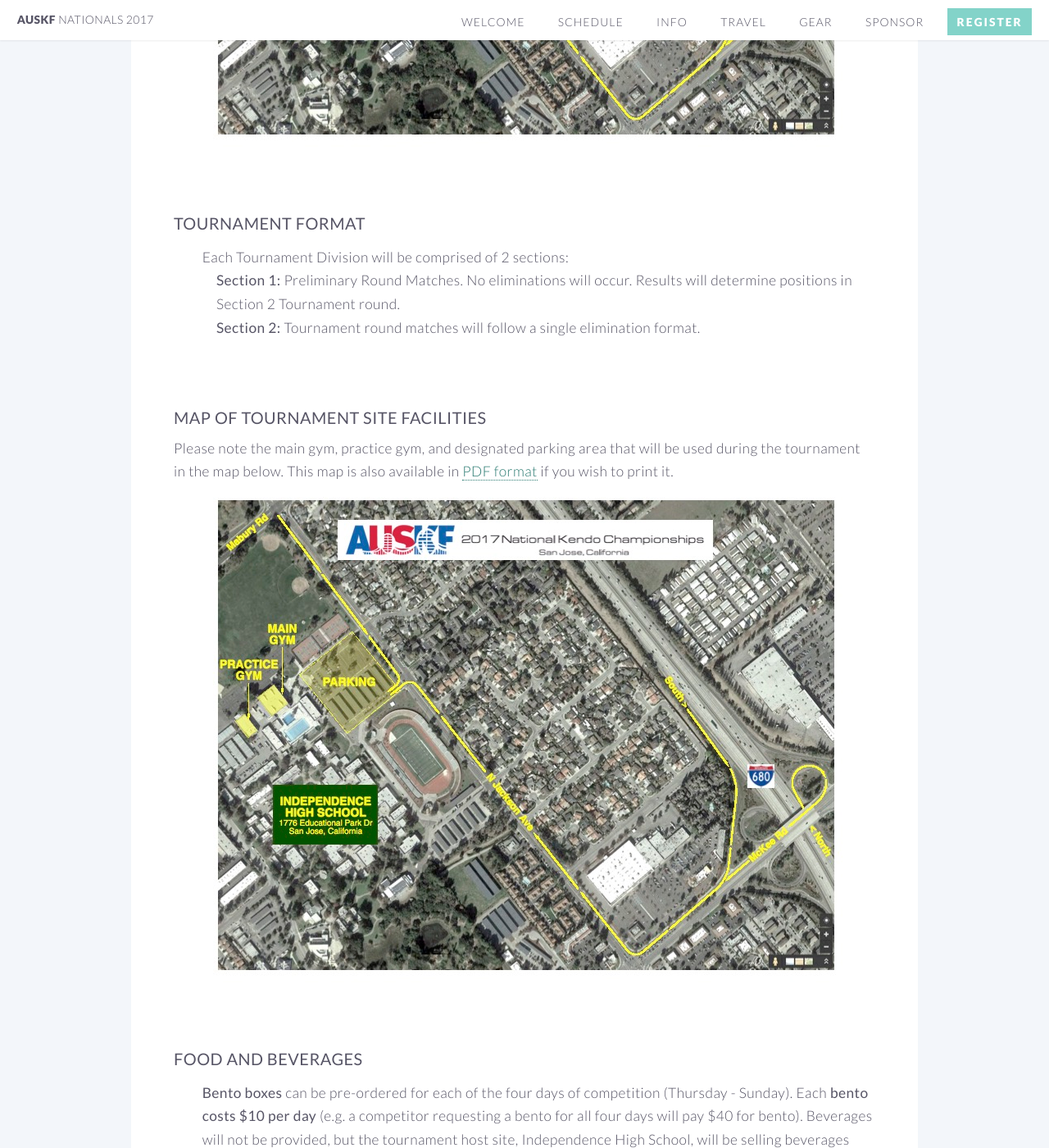
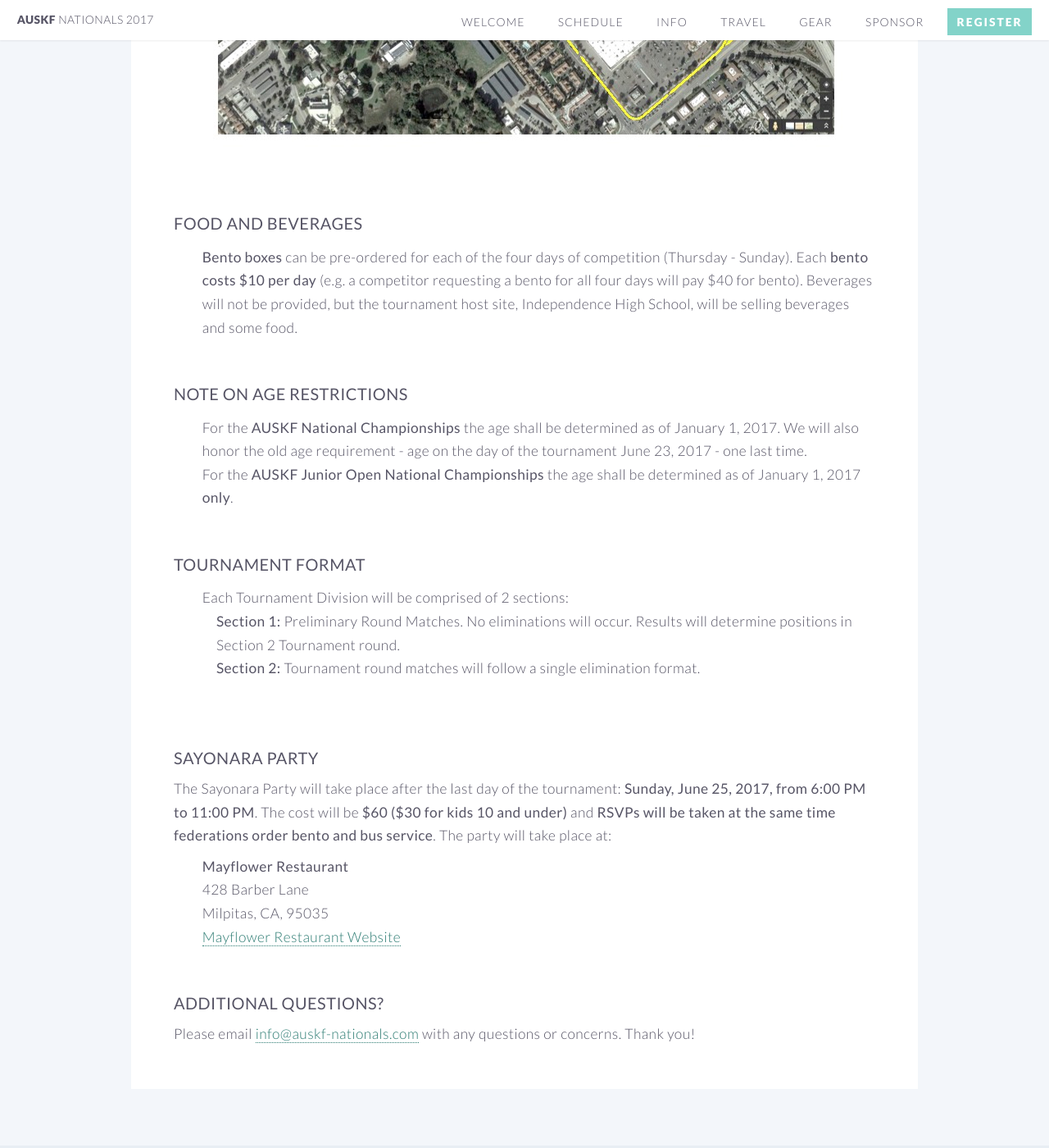
Before and after one commit to auskf-web/auskf-nationals.github.io, a Jekyll site: the page built from info.html, in a window 1280 px wide and 1400 px high, scrolled down 4264 px. Shown: the whole window at 82% size. Built offline with Jekyll 4.4.1, drawn with Linux system fonts in a browser that asks for light colours.

Commit message:
Remove extra map section and move format to proper place

```diff
--- a/info.html
+++ b/info.html
@@ -153,22 +153,6 @@ th, td {
 				Please note the main gym, practice gym, and designated parking area that will be used during the tournament in the map below. This map is also available in <a href="assets/ihs_map.pdf" target=_blank>PDF format</a> if you wish to print it.<br>
 				<p style="text-align:center;"><img src="assets/ihs_map.jpg"></p>
 
-				<br><a name="format"><h1 style="padding-top: 50px; margin-top: -50px;"></h1></a>
-				<header style="margin-bottom: 8px;"><h3><b>Tournament format</b></h3></header>
-				<ul style="padding-left:2em; padding-top:0.2em; margin-bottom: 20px;">
-					Each Tournament Division will be comprised of 2 sections:<br>
-					<div style="padding-left:1.0em">
-						<strong>Section 1:</strong>	Preliminary Round Matches. No eliminations will occur. Results will determine positions in Section 2 Tournament round.<br>
-						<strong>Section 2:</strong> Tournament round matches will follow a single elimination format.<br>
-					</div>
-					<br>
-				</ul>
-
-				<br><a name="map"><h1 style="padding-top: 50px; margin-top: -50px;"></h1></a>
-				<header style="margin-bottom: 8px;"><h3><b>Map of tournament site facilities</b></h3></header>
-				Please note the main gym, practice gym, and designated parking area that will be used during the tournament in the map below. This map is also available in <a href="assets/ihs_map.pdf" target=_blank>PDF format</a> if you wish to print it.<br>
-				<p style="text-align:center;"><img src="assets/ihs_map.jpg"></p>
-
 				<br><a name="bento"><h1 style="padding-top: 50px; margin-top: -50px;"></h1></a>
 				<header style="margin-bottom: 8px;"><h3><b>Food and beverages</b></h3></header>
 				<ul style="padding-left:2em; padding-top:0.2em; margin-bottom: 20px;">
@@ -182,6 +166,17 @@ th, td {
 				<ul style="padding-left:2em; padding-top:0.2em; margin-bottom: 20px;">
 					<li>For the <b>AUSKF National Championships</b> the age shall be determined as of January 1, 2017. We will also honor the old age requirement - age on the day of the tournament June 23, 2017 - one last time.</li>
 					<li>For the <b>AUSKF Junior Open National Championships</b> the age shall be determined as of January 1, 2017 <b>only</b>.
+				</ul>
+
+				<br><a name="format"><h1 style="padding-top: 50px; margin-top: -50px;"></h1></a>
+				<header style="margin-bottom: 8px;"><h3><b>Tournament format</b></h3></header>
+				<ul style="padding-left:2em; padding-top:0.2em; margin-bottom: 20px;">
+					Each Tournament Division will be comprised of 2 sections:<br>
+					<div style="padding-left:1.0em">
+						<strong>Section 1:</strong>	Preliminary Round Matches. No eliminations will occur. Results will determine positions in Section 2 Tournament round.<br>
+						<strong>Section 2:</strong> Tournament round matches will follow a single elimination format.<br>
+					</div>
+					<br>
 				</ul>
 
 				<br><a name="sayonara"><h1 style="padding-top: 50px; margin-top: -50px;"></h1></a>
```
